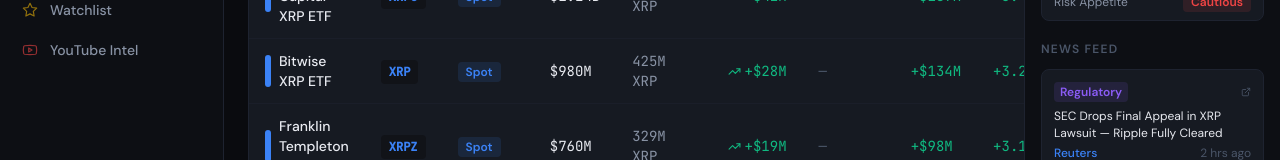
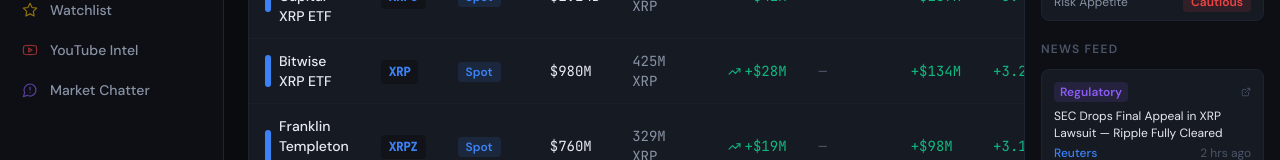
Before and after one commit to leadkastos/controlnode, a React (Vite) app: page /etf-flows in a window 1280 px wide. Shown: the part 439-599 px from the top of the page. Built offline with nearby package versions, Linux system fonts and the light colour scheme.

Commit message:
Update Sidebar.jsx

```diff
--- a/src/components/Sidebar.jsx
+++ b/src/components/Sidebar.jsx
@@ -3,7 +3,7 @@
 import {
   LayoutDashboard, TrendingUp, Zap, GitBranch, Globe,
   BarChart2, Newspaper, LineChart, Star, User, CreditCard,
-  Settings, Menu, X, Youtube
+  Settings, Menu, X, Youtube, MessageCircleWarning
 } from 'lucide-react'
 
 const mainNav = [
@@ -17,6 +17,7 @@
   { label: 'ETF Flows', icon: LineChart, path: '/etf-flows', color: '#10b981' },
   { label: 'Watchlist', icon: Star, path: '/watchlist', color: '#eab308' },
   { label: 'YouTube Intel', icon: Youtube, path: '/youtube-intel', color: '#ef4444' },
+  { label: 'Market Chatter', icon: MessageCircleWarning, path: '/market-chatter', color: '#8b5cf6' },
 ]
 
 const bottomNav = [
```
